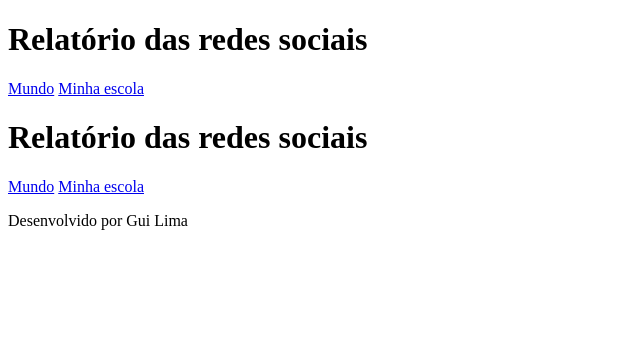
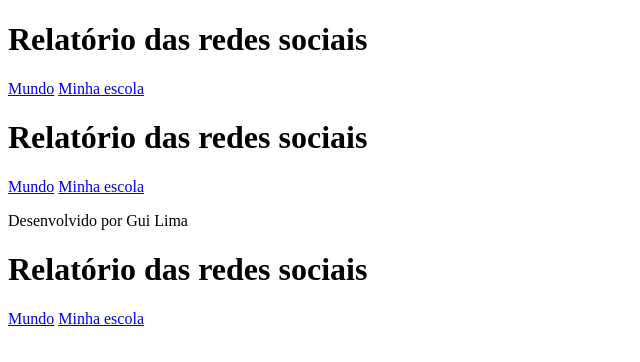
Before and after one commit to julyivan22/3---TRIMESTRE-, a plain HTML site: page index.html in a window 1280 px wide. Shown: the whole page, without its empty margins (0-640 px from the left). Drawn offline with Linux system fonts and the light colour scheme.

Commit message:
Update index.html

```diff
--- a/index.html
+++ b/index.html
@@ -55,3 +55,15 @@
         <p>Desenvolvido por Gui Lima</p>
     </footer>
 </body>
+<header>
+        <h1>Relatório das redes sociais</h1>
+        <nav>
+                <a href="index.html">Mundo</a>
+                <a href="#">Minha escola</a>
+        </nav>
+</header>
+<main class="graficos-section">
+        <section id="graficos-container" class="graficos-container">
+                <!-- crie os gráficos aqui -->
+        </section>
+</main>
```
